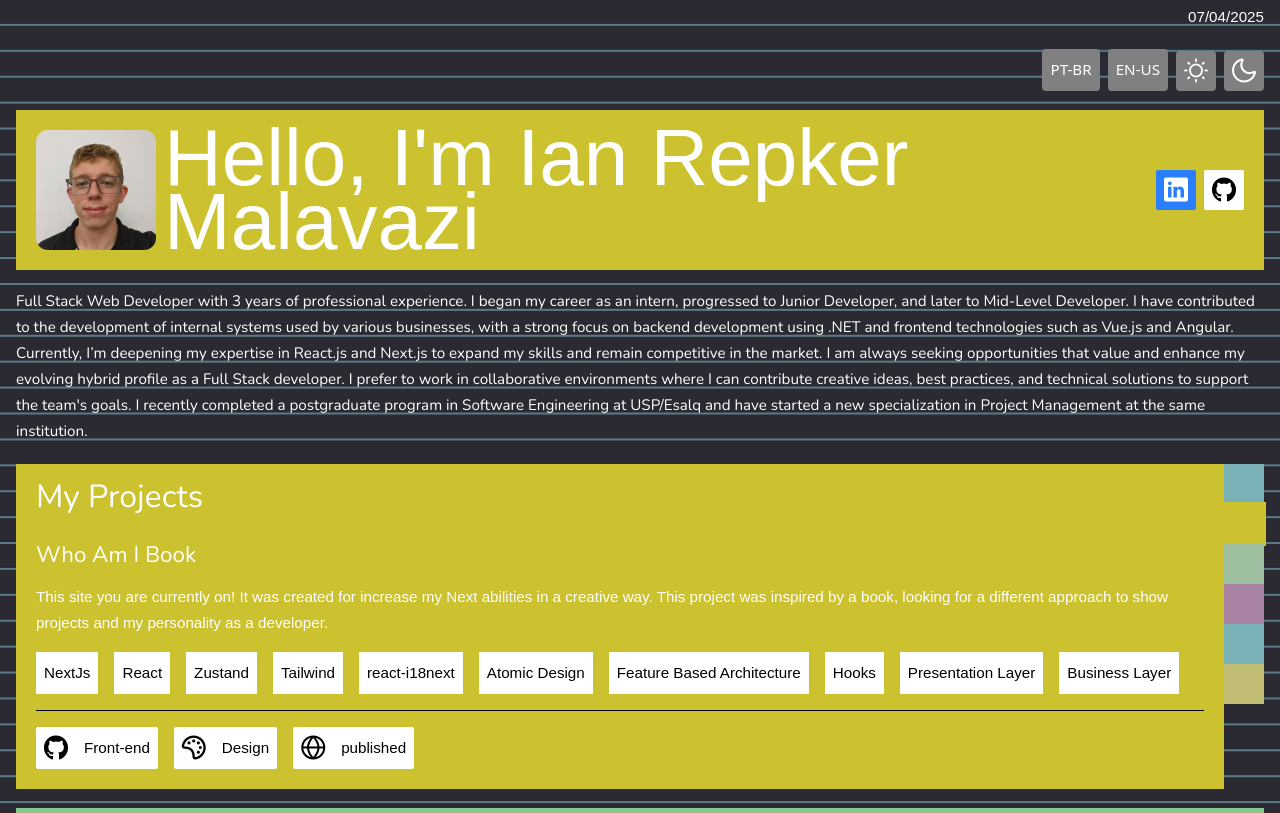
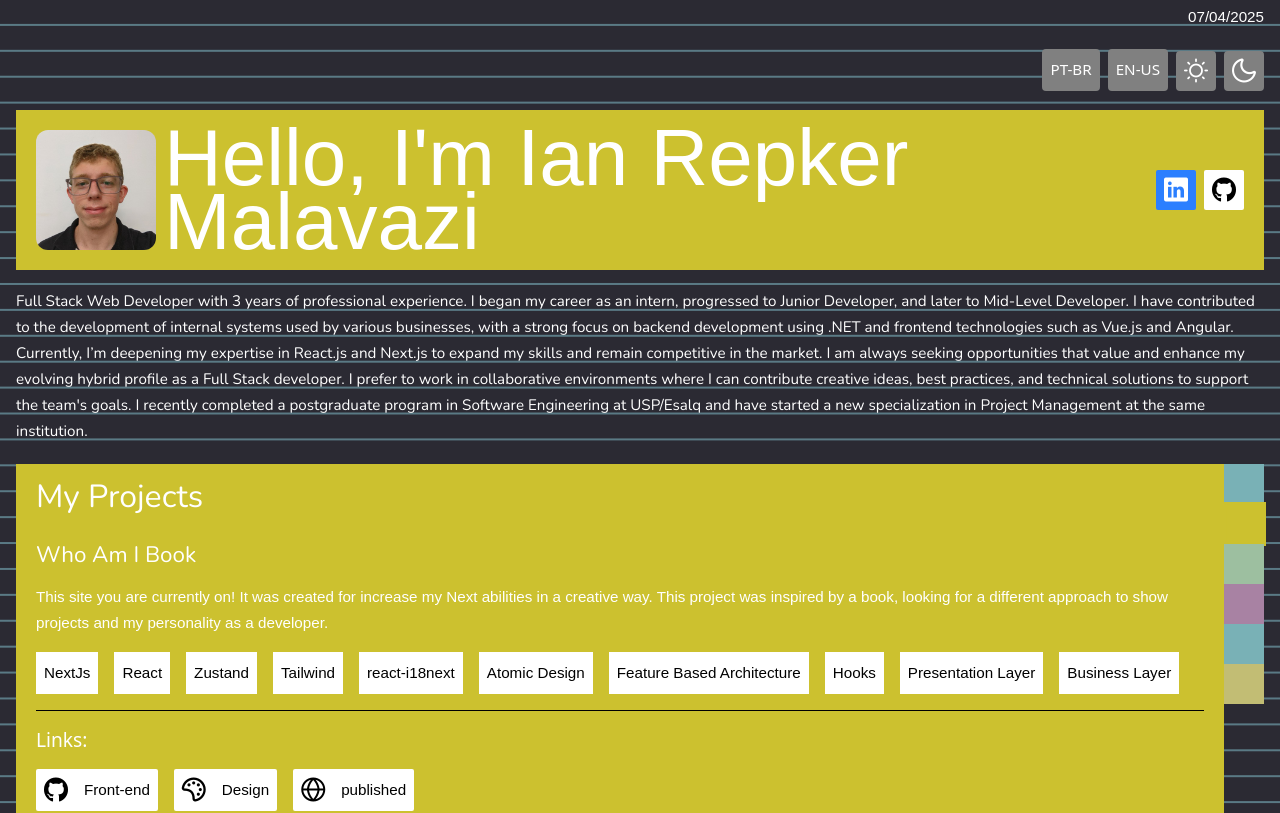
Before and after one commit to ianer-glitch/who-am-i-book, a Next.js app: page /portfolio/home in a window 1280 px wide. Shown: the top 813 px of the page. Built offline with nearby package versions, Linux system fonts and the light colour scheme; a web font is replaced by a local one.

Commit message:
feat: added links text

```diff
--- a/src/app/portfolio/components/projectPostIt/ProjectPostIt.tsx
+++ b/src/app/portfolio/components/projectPostIt/ProjectPostIt.tsx
@@ -54,6 +54,7 @@ export const ProjectPostIt = (props: IProjectPostIt) => {
           ))}
         </ul>
         <hr />
+        <h3>Links:</h3>
         <ul className=" flex flex-wrap items-start justify-start  gap-4 w-full ">
           {props.repoFrontEndLink && (
             <li>
```
